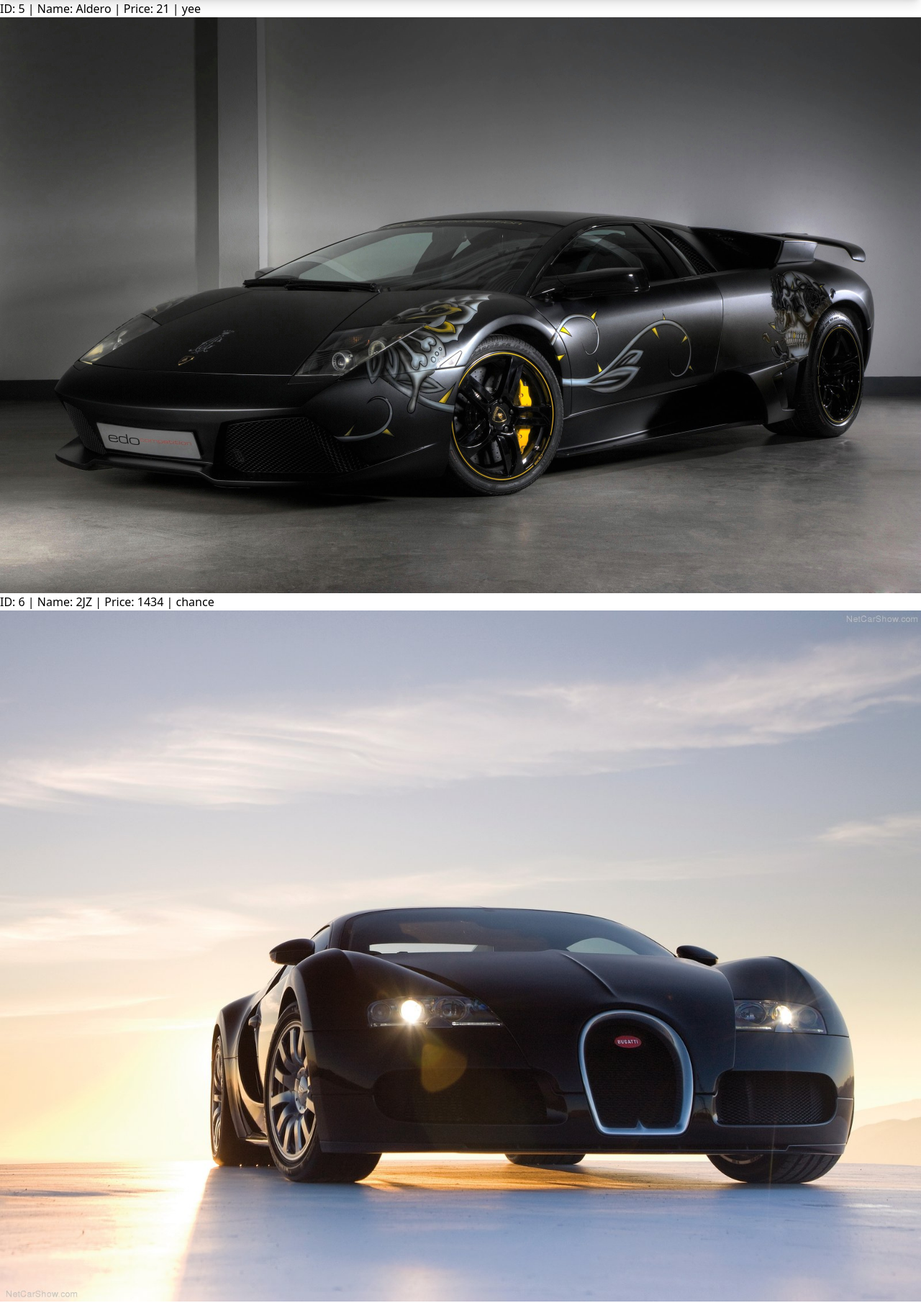
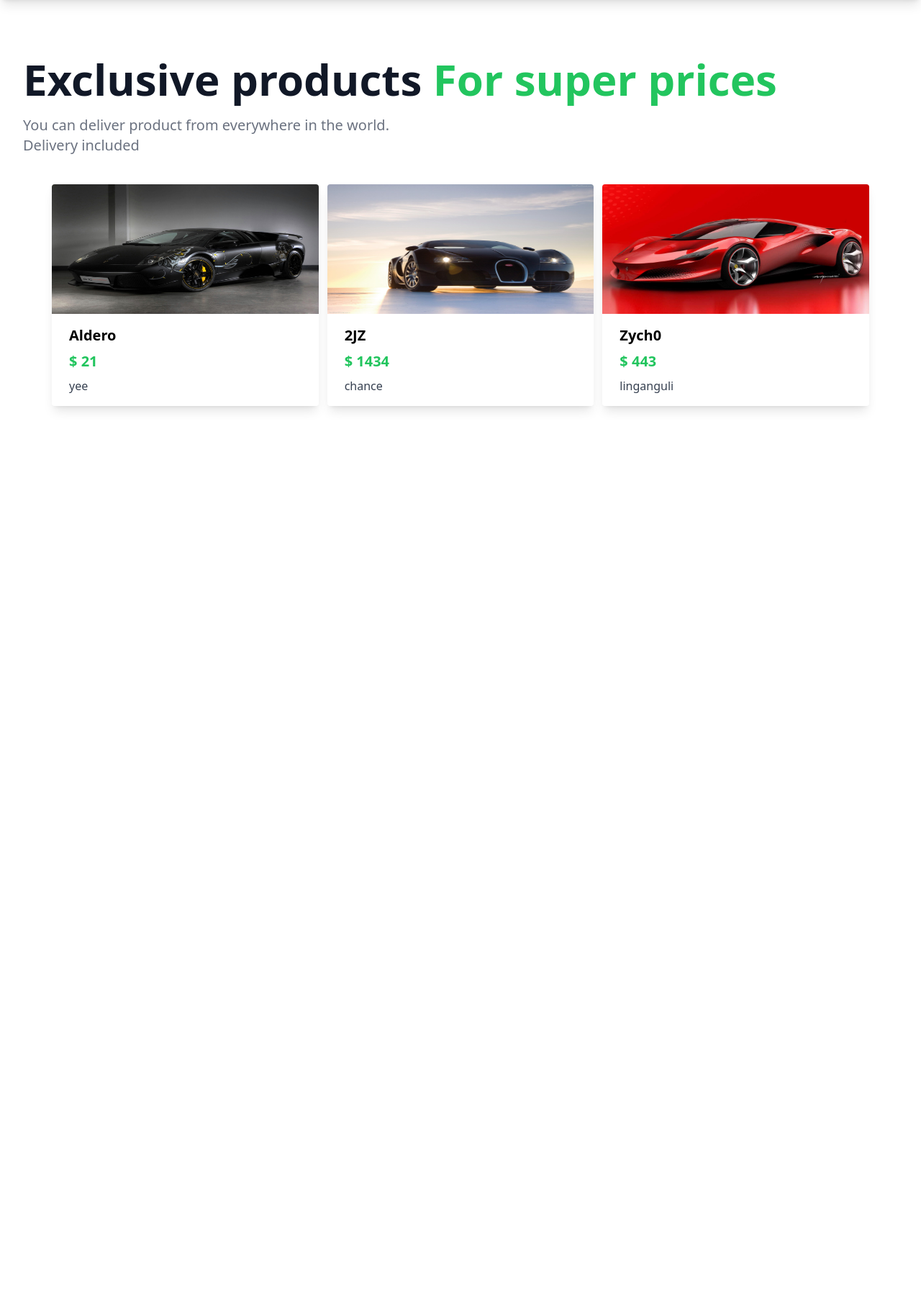
Before and after one commit to Alderioo/ddda, a Django app: page /myapp/ in a window 1280 px wide. Shown: the part 64-1874 px from the top of the page at 72% size. After the commit the page ends 635 px from the top, so only its background shows below. Run offline with Django 4.2, Linux system fonts and the light colour scheme; data comes from the database, SQL or seed files in the repository; style sheets or scripts are compiled from the project's sources; some libraries are stand-ins or nearby versions.

Commit message:
detail styled template

```diff
--- a/mysite/myapp/templates/myapp/index.html
+++ b/mysite/myapp/templates/myapp/index.html
@@ -1,13 +1,35 @@
 {% extends "myapp/base.html" %}
 {% load static %}
 {% block content %}
+<main class="mt-10 mx-auto max-w-7xl px-4 sm:mt-12 sm:px-6 md:mt-16 lg:mt-20 lg:px-8 xl: mt-28">
+  <div class="sm:text-center lg:text-left">
+    <h1 class="text-4xl font-extrabold text-gray-900 sm: text-5xl md:text-6xl">
+      <span class="block xl:inline">Exclusive products</span>
+      <span class="block xl:inline text-green-500">For super prices</span>
+    </h1>
+    <p class="mt-3 text-base text-gray-500 sm:mt-5 sm:text-lg sm:max-w-xl sm:mx-auto md:mt-5 md:text-xl lg:mx-0"> You can deliver product from everywhere in the world. Delivery included </p>
+  </div>
 
-    <h4>
-      {% for item in items %}
-      <a href="{% url 'myapp:detail' item.id %}">
-        ID: {{item.id}} | Name: {{item.name}} | Price: {{item.price}} | {{item.description}}<br>
-        <img src="{{item.image.url}}" alt="">
-      </a>
-      {% endfor %}
-    </h4>
-    {% endblock content %}
+  <div class="p-10 grid grid-cols-1 sm:grid-cols-1 md:grid-cols-3 xl:grid-col-3 lg:grid-col-3 gap-3">
+    {% for item in items %}
+    <a href="{% url 'myapp:detail' item.id %}">
+      <div class="rounded overflow-hidden shadow-lg">
+        <img class="w-full h-[180px]" src="{{item.image.url}}" alt="">
+        <div class="px-6 py-4">
+          <p class="font-bold text-xl mb-2">{{item.name}}</p>
+          <p class="font-bold text-xl text-green-500 mb-2">$ {{item.price}}</p>
+          <p class="text-gray-700 text-base">{{item.description}}</p>
+        </div>
+      </div>
+
+    </a>
+    {% endfor %}
+</div>
+
+
+</main>
+
+
+
+
+{% endblock content %}
--- a/mysite/mysite/settings.py
+++ b/mysite/mysite/settings.py
@@ -37,6 +37,7 @@ INSTALLED_APPS = [
     'django.contrib.sessions',
     'django.contrib.messages',
     'django.contrib.staticfiles',
+    'django.contrib.humanize',
     'myapp',
 ]
 
```
Also changed, not shown: mysite/myapp/templates/myapp/detail.html (+9 -3 lines).
